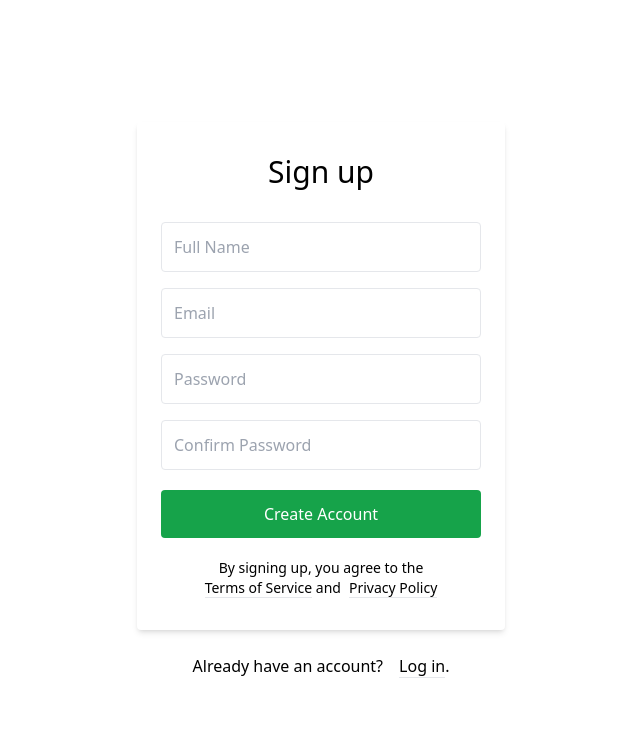
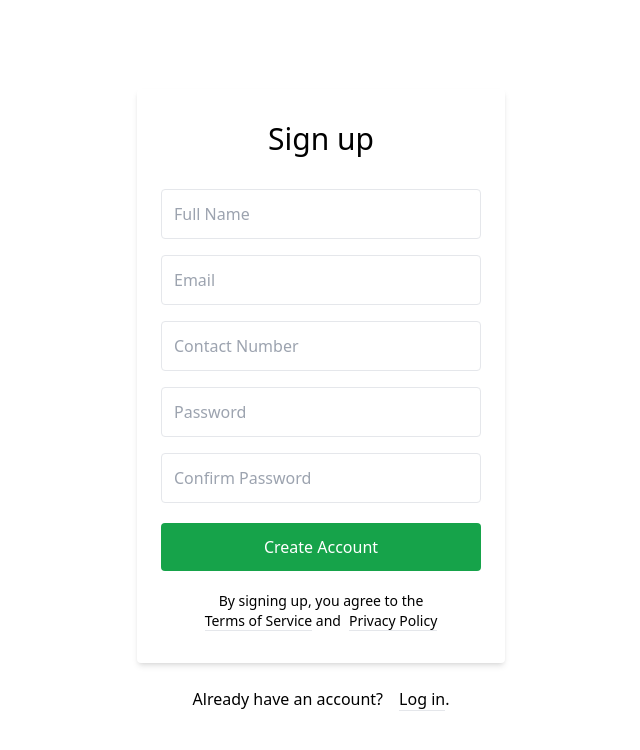
Before and after one commit to samiramrullah/E-Commerce, a Next.js app in the folder frontend/: page /signup in a window 1280 px wide. Shown: the top 750 px of the page, without its empty margins (319-959 px from the left). Built offline with nearby package versions, Linux system fonts and the light colour scheme.

Commit message:
sign up page

```diff
--- a/frontend/pages/signin.js
+++ b/frontend/pages/signin.js
@@ -1,7 +1,7 @@
 import React from 'react'
 import Footer from '../Components/footer'
 import Navbar from '../Components/navbar'
-
+import Link from 'next/link'
 const Signup = () => {
     return (
         <>
@@ -47,7 +47,7 @@ const Signup = () => {
 
                                     <p class="border-t border-gray-100 dark:border-gray-700 pt-6 text-sm text-gray-500 dark:text-gray-400">
                                         Don't have an account ?
-                                        <a href="#" class="text-primary">Sign up</a>
+                                        <Link href="/signup" class="text-primary">Sign up</Link>
                                     </p>
                                 </form>
                             </div>
--- a/frontend/pages/signup.js
+++ b/frontend/pages/signup.js
@@ -1,5 +1,5 @@
 import React from 'react'
-
+import Link from 'next/link'
 const Signup = () => {
     return (
         <>
@@ -12,24 +12,34 @@ const Signup = () => {
                             type="text"
                             class="block border border-grey-light w-full p-3 rounded mb-4"
                             name="fullname"
-                            placeholder="Full Name" />
+                            placeholder="Full Name"
+                            required={true} />
 
                         <input
                             type="text"
                             class="block border border-grey-light w-full p-3 rounded mb-4"
                             name="email"
-                            placeholder="Email" />
+                            placeholder="Email"
+                            required={true} />
+                        <input
+                            type={'number'}
+                            class="block border border-grey-light w-full p-3 rounded mb-4"
+                            name="contactNumber"
+                            placeholder="Contact Number"
+                            required={false} />
 
                         <input
                             type="password"
                             class="block border border-grey-light w-full p-3 rounded mb-4"
                             name="password"
-                            placeholder="Password" />
+                            placeholder="Password"
+                            required={true} />
                         <input
                             type="password"
                             class="block border border-grey-light w-full p-3 rounded mb-4"
                             name="confirm_password"
-                            placeholder="Confirm Password" />
+                            placeholder="Confirm Password"
+                            required={true} />
 
                         <button
                             type="submit"
@@ -46,12 +56,11 @@ const Signup = () => {
                             </a>
                         </div>
                     </div>
-
                     <div class="text-grey-dark mt-6">
                         Already have an account?
-                        <a class="no-underline border-b border-blue text-blue ml-4" href="../login/">
+                        <Link class="no-underline border-b border-blue text-blue ml-4" href="/signin">
                             Log in
-                        </a>.
+                        </Link>.
                     </div>
                 </div>
             </div>
```
